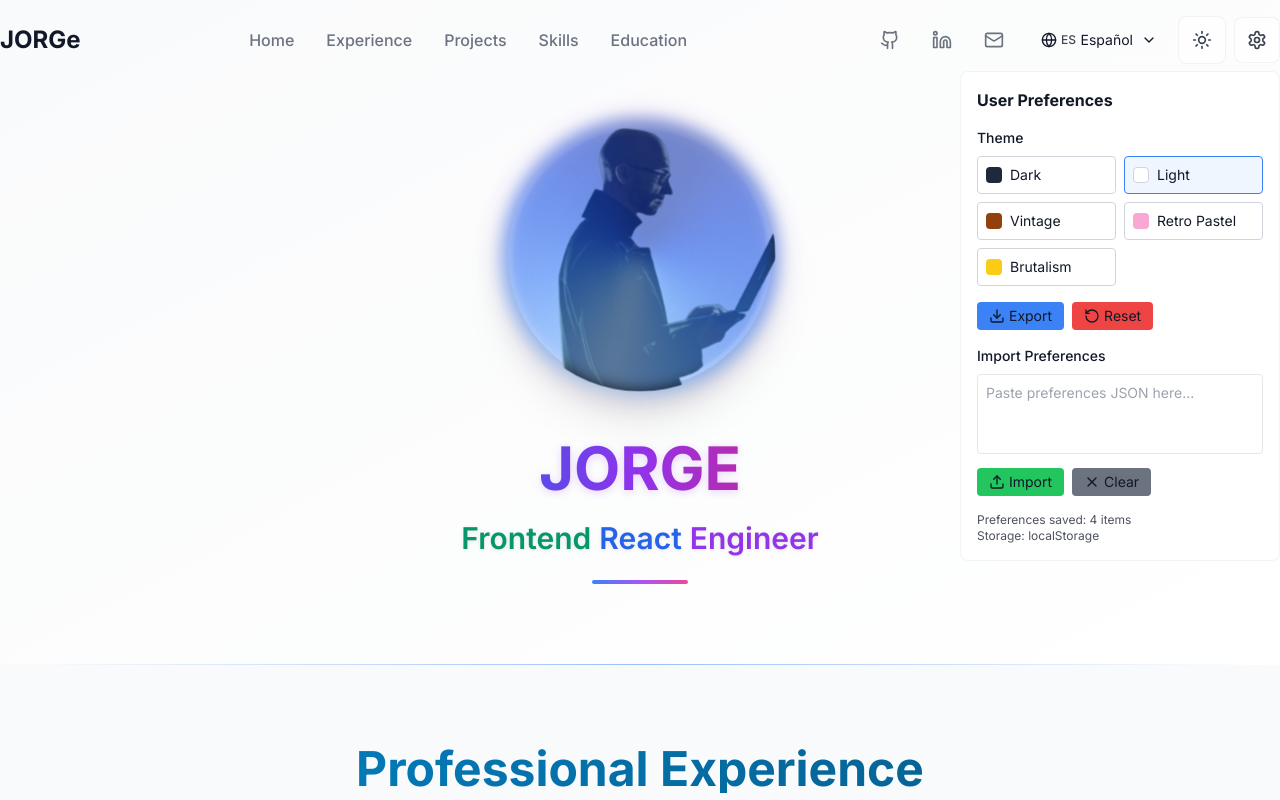
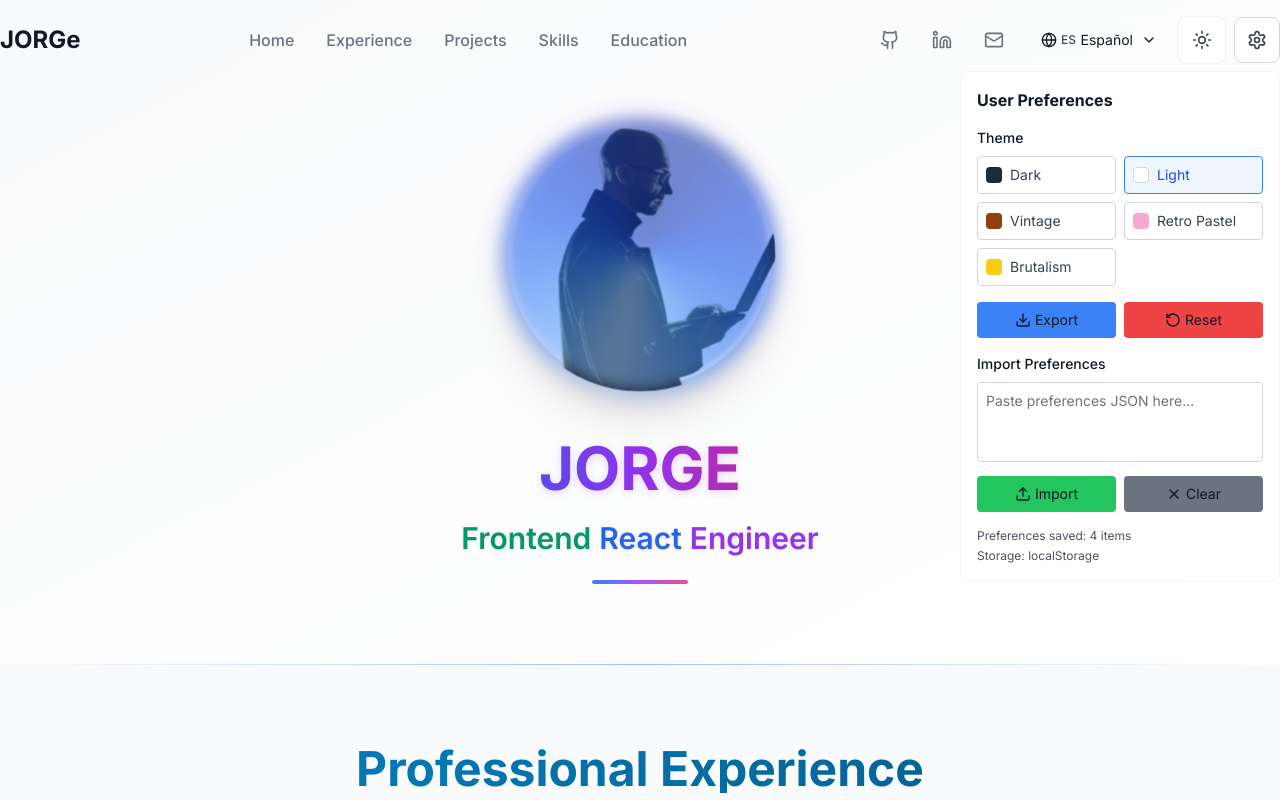
Before and after one commit to JordiNodeJS/porfolio-multi-theme, a React (Vite) app: page / in a window 1280 px wide. Both pictures are taken after a click on the button 1256 px from the left and 40 px from the top of the page. Shown: the top 800 px of the page. Built offline with nearby package versions, Linux system fonts and the light colour scheme.

Commit message:
feat: enhance PreferencesManager with improved theme handling, UI responsiveness, and accessibility adjustments

```diff
--- a/src/components/PreferencesManager.tsx
+++ b/src/components/PreferencesManager.tsx
@@ -90,28 +90,27 @@ const PreferencesManager: React.FC<PreferencesManagerProps> = ({
   ];
 
   return (
-    <div className={`relative ${className}`}>
-      {/* Settings Button */}
+    <div className={`relative z-50 ${className}`}>
+      {/* Settings Button */}{" "}
       <motion.button
         onClick={() => setIsOpen(!isOpen)}
         whileHover={{ scale: 1.05 }}
         whileTap={{ scale: 0.95 }}
         className={`p-3 rounded-lg backdrop-blur-sm border transition-colors duration-300 ${
           theme === "dark"
-            ? "bg-slate-800/50 border-slate-700/50 text-slate-300 hover:text-blue-500"
+            ? "bg-slate-800/70 border-slate-600 text-slate-200 hover:text-blue-400 hover:bg-slate-700/70"
             : theme === "light"
-            ? "bg-white/50 border-gray-200/50 text-gray-700 hover:text-blue-500"
+            ? "bg-white/70 border-gray-300 text-gray-700 hover:text-blue-600 hover:bg-gray-100/70"
             : theme === "vintage"
-            ? "bg-amber-800/50 border-amber-900/50 text-amber-100 hover:text-amber-300"
+            ? "bg-amber-800/90 border-amber-600 text-white hover:text-white hover:bg-amber-700"
             : theme === "retro-pastel"
-            ? "bg-pink-200/50 border-pink-300/50 text-pink-800 hover:text-pink-600"
-            : "bg-yellow-400 border-black border-2 text-black hover:bg-yellow-300"
+            ? "bg-pink-200/70 border-pink-300 text-pink-800 hover:text-pink-900 hover:bg-pink-300/70"
+            : "bg-yellow-400 border-black border-2 text-black hover:text-black hover:bg-yellow-300"
         }`}
         aria-label="Preferences"
       >
         <Settings className="w-5 h-5" />
       </motion.button>
-
       {/* Preferences Panel */}
       <AnimatePresence>
         {isOpen && (
@@ -119,97 +118,167 @@ const PreferencesManager: React.FC<PreferencesManagerProps> = ({
             initial={{ opacity: 0, scale: 0.95, y: -10 }}
             animate={{ opacity: 1, scale: 1, y: 0 }}
             exit={{ opacity: 0, scale: 0.95, y: -10 }}
-            className={`absolute top-full right-0 mt-2 w-80 p-4 rounded-lg backdrop-blur-sm border z-50 ${
+            className={`fixed sm:absolute left-4 sm:left-auto right-4 sm:right-0 top-20 sm:top-full bottom-auto sm:translate-y-0 mt-0 sm:mt-2 w-auto sm:w-96 md:w-80 p-3 sm:p-4 rounded-lg backdrop-blur-sm border z-50 max-w-[calc(100vw-2rem)] ${
               theme === "dark"
                 ? "bg-slate-800/90 border-slate-700/50"
                 : theme === "light"
                 ? "bg-white/90 border-gray-200/50"
                 : theme === "vintage"
-                ? "bg-amber-900/90 border-amber-800/50"
+                ? "bg-amber-900/95 border-amber-700 border-2"
                 : theme === "retro-pastel"
                 ? "bg-pink-100/90 border-pink-200/50"
                 : "bg-yellow-200 border-black border-2"
             }`}
           >
-            <h3 className="font-bold mb-4">User Preferences</h3>
-
+            {" "}
+            <h3 className="font-bold mb-3 sm:mb-4 text-sm sm:text-base">
+              User Preferences
+            </h3>
             {/* Theme Selection */}
-            <div className="mb-4">
-              <label className="block text-sm font-medium mb-2">Theme</label>
+            <div className="mb-3 sm:mb-4">
+              <label className="block text-xs sm:text-sm font-medium mb-2">
+                Theme
+              </label>{" "}
               <div className="grid grid-cols-2 gap-2">
                 {themeOptions.map((option) => (
                   <button
                     key={option.value}
                     onClick={() => setTheme(option.value)}
-                    className={`flex items-center gap-2 p-2 rounded border transition-colors ${
+                    className={`flex items-center gap-2 p-2 rounded border transition-all duration-200 text-xs sm:text-sm ${
                       theme === option.value
-                        ? "border-blue-500 bg-blue-50 dark:bg-blue-900/20"
-                        : "border-gray-300 dark:border-gray-600 hover:bg-gray-50 dark:hover:bg-gray-800"
+                        ? theme === "dark"
+                          ? "border-blue-400 bg-blue-900/30 text-blue-300"
+                          : theme === "light"
+                          ? "border-blue-500 bg-blue-50 text-blue-700"
+                          : theme === "vintage"
+                          ? "border-amber-400 bg-amber-800/30 text-amber-200"
+                          : theme === "retro-pastel"
+                          ? "border-pink-400 bg-pink-200/50 text-pink-700"
+                          : "border-yellow-600 bg-yellow-300 text-black"
+                        : theme === "dark"
+                        ? "border-slate-600 text-slate-300 hover:bg-slate-700/50 hover:border-slate-500 hover:text-white"
+                        : theme === "light"
+                        ? "border-gray-300 text-gray-700 hover:bg-gray-100 hover:border-gray-400 hover:text-gray-900"
+                        : theme === "vintage"
+                        ? "border-amber-700 text-amber-200 hover:bg-amber-600 hover:border-amber-400 hover:text-white"
+                        : theme === "retro-pastel"
+                        ? "border-pink-300 text-pink-700 hover:bg-pink-200/80 hover:border-pink-400 hover:text-pink-900"
+                        : "border-black text-black hover:bg-yellow-300 hover:text-black"
                     }`}
                   >
-                    <div className={`w-4 h-4 rounded ${option.color}`} />
-                    <span className="text-sm">{option.label}</span>
+                    <div
+                      className={`w-3 h-3 sm:w-4 sm:h-4 rounded ${option.color}`}
+                    />
+                    <span>{option.label}</span>
                   </button>
                 ))}
               </div>
-            </div>
-
-            {/* Action Buttons */}
-            <div className="flex gap-2 mb-4">
+            </div>{" "}
+            {/* Action Buttons */}{" "}
+            <div className="flex sm:flex-row gap-2 mb-3 sm:mb-4">
               <button
                 onClick={handleExport}
-                className="flex items-center gap-1 px-3 py-1 text-sm bg-blue-500 text-white rounded hover:bg-blue-600 transition-colors"
+                className={`flex flex-1 items-center justify-center gap-1 px-3 py-2 text-xs sm:text-sm rounded transition-all duration-200 ${
+                  theme === "dark"
+                    ? "bg-blue-600 text-white hover:bg-blue-500"
+                    : theme === "light"
+                    ? "bg-blue-500 text-white hover:bg-blue-600"
+                    : theme === "vintage"
+                    ? "bg-amber-600 text-white hover:bg-amber-500 hover:text-white"
+                    : theme === "retro-pastel"
+                    ? "bg-pink-500 text-white hover:bg-pink-600"
+                    : "bg-black text-yellow-400 hover:bg-gray-800"
+                }`}
               >
-                <Download className="w-4 h-4" />
+                <Download className="w-3 h-3 sm:w-4 sm:h-4" />
                 Export
-              </button>
+              </button>{" "}
               <button
                 onClick={handleReset}
-                className="flex items-center gap-1 px-3 py-1 text-sm bg-red-500 text-white rounded hover:bg-red-600 transition-colors"
+                className={`flex flex-1 items-center justify-center gap-1 px-3 py-2 text-xs sm:text-sm rounded transition-all duration-200 ${
+                  theme === "dark"
+                    ? "bg-red-600 text-white hover:bg-red-500"
+                    : theme === "light"
+                    ? "bg-red-500 text-white hover:bg-red-600"
+                    : theme === "vintage"
+                    ? "bg-red-700 text-white hover:bg-red-600 hover:text-white"
+                    : theme === "retro-pastel"
+                    ? "bg-red-400 text-white hover:bg-red-500"
+                    : "bg-red-600 text-white hover:bg-red-700"
+                }`}
               >
-                <RotateCcw className="w-4 h-4" />
+                <RotateCcw className="w-3 h-3 sm:w-4 sm:h-4" />
                 Reset
               </button>
-            </div>
-
+            </div>{" "}
             {/* Import Section */}
-            <div className="mb-4">
-              <label className="block text-sm font-medium mb-2">
+            <div className="mb-3 sm:mb-4">
+              <label className="block text-xs sm:text-sm font-medium mb-2">
                 Import Preferences
               </label>
               <textarea
                 value={importText}
                 onChange={(e) => setImportText(e.target.value)}
                 placeholder="Paste preferences JSON here..."
-                className="w-full h-20 p-2 text-sm border rounded resize-none bg-transparent"
-              />
+                className={`w-full h-16 sm:h-20 p-2 text-xs sm:text-sm border rounded resize-none transition-colors ${
+                  theme === "dark"
+                    ? "bg-slate-700/50 border-slate-600 text-slate-200 placeholder-slate-400"
+                    : theme === "light"
+                    ? "bg-white border-gray-300 text-gray-800 placeholder-gray-500"
+                    : theme === "vintage"
+                    ? "bg-amber-800/60 border-amber-600 text-white placeholder-amber-200"
+                    : theme === "retro-pastel"
+                    ? "bg-pink-50 border-pink-300 text-pink-800 placeholder-pink-500"
+                    : "bg-yellow-100 border-black text-black placeholder-gray-600"
+                }`}
+              />{" "}
               <div className="flex gap-2 mt-2">
                 <button
                   onClick={handleImport}
-                  className="flex items-center gap-1 px-3 py-1 text-sm bg-green-500 text-white rounded hover:bg-green-600 transition-colors"
+                  className={`flex flex-1 items-center justify-center gap-1 px-3 py-2 text-xs sm:text-sm rounded transition-all duration-200 ${
+                    theme === "dark"
+                      ? "bg-green-600 text-white hover:bg-green-500"
+                      : theme === "light"
+                      ? "bg-green-500 text-white hover:bg-green-600"
+                      : theme === "vintage"
+                      ? "bg-green-700 text-white hover:bg-green-600 hover:text-white"
+                      : theme === "retro-pastel"
+                      ? "bg-green-500 text-white hover:bg-green-600"
+                      : "bg-green-600 text-white hover:bg-green-700"
+                  }`}
                 >
-                  <Upload className="w-4 h-4" />
+                  <Upload className="w-3 h-3 sm:w-4 sm:h-4" />
                   Import
-                </button>
+                </button>{" "}
                 <button
                   onClick={() => setImportText("")}
-                  className="flex items-center gap-1 px-3 py-1 text-sm bg-gray-500 text-white rounded hover:bg-gray-600 transition-colors"
+                  className={`flex flex-1 items-center justify-center gap-1 px-3 py-2 text-xs sm:text-sm rounded transition-all duration-200 ${
+                    theme === "dark"
+                      ? "bg-gray-600 text-white hover:bg-gray-500"
+                      : theme === "light"
+                      ? "bg-gray-500 text-white hover:bg-gray-600"
+                      : theme === "vintage"
+                      ? "bg-gray-700 text-white hover:bg-gray-600 hover:text-white"
+                      : theme === "retro-pastel"
+                      ? "bg-gray-400 text-white hover:bg-gray-500"
+                      : "bg-gray-600 text-white hover:bg-gray-700"
+                  }`}
                 >
-                  <X className="w-4 h-4" />
+                  <X className="w-3 h-3 sm:w-4 sm:h-4" />
                   Clear
                 </button>
               </div>
-            </div>
-
+            </div>{" "}
             {/* Preferences Info */}
             <div className="text-xs opacity-75">
-              <p>Preferences saved: {Object.keys(preferences).length} items</p>
+              <p className="mb-1">
+                Preferences saved: {Object.keys(preferences).length} items
+              </p>
               <p>Storage: localStorage</p>
             </div>
           </motion.div>
         )}
       </AnimatePresence>
-
       {/* Message Toast */}
       <AnimatePresence>
         {message && (
@@ -217,18 +286,19 @@ const PreferencesManager: React.FC<PreferencesManagerProps> = ({
             initial={{ opacity: 0, y: 50 }}
             animate={{ opacity: 1, y: 0 }}
             exit={{ opacity: 0, y: 50 }}
-            className={`fixed bottom-4 right-4 p-3 rounded-lg flex items-center gap-2 z-50 ${
+            className={`fixed bottom-4 left-4 right-4 sm:left-auto sm:right-4 p-3 rounded-lg flex items-center gap-2 z-50 text-xs sm:text-sm max-w-[calc(100%-2rem)] sm:max-w-sm mx-auto sm:mx-0 ${
               message.type === "success"
                 ? "bg-green-500 text-white"
                 : "bg-red-500 text-white"
             }`}
           >
+            {" "}
             {message.type === "success" ? (
-              <Check className="w-5 h-5" />
+              <Check className="w-4 h-4 sm:w-5 sm:h-5 flex-shrink-0" />
             ) : (
-              <X className="w-5 h-5" />
+              <X className="w-4 h-4 sm:w-5 sm:h-5 flex-shrink-0" />
             )}
-            <span>{message.text}</span>
+            <span className="break-words">{message.text}</span>
           </motion.div>
         )}
       </AnimatePresence>
```
